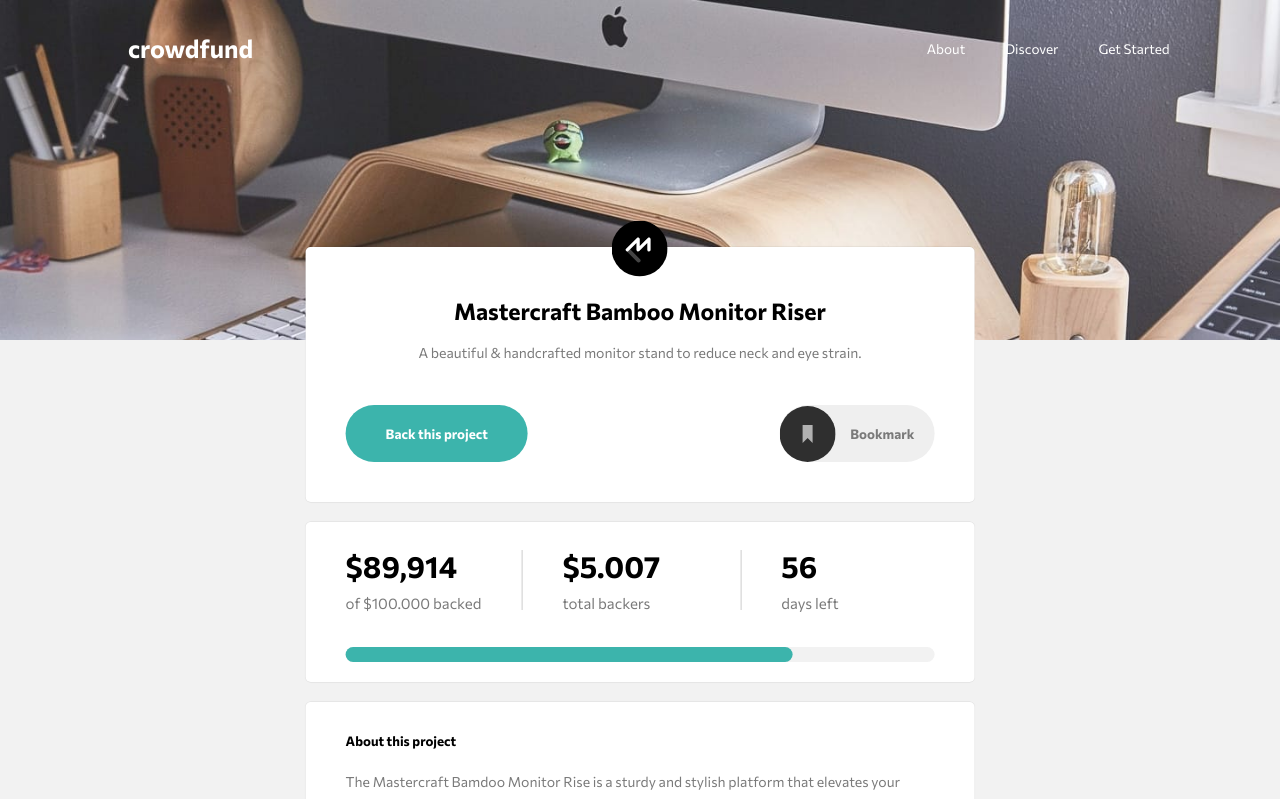
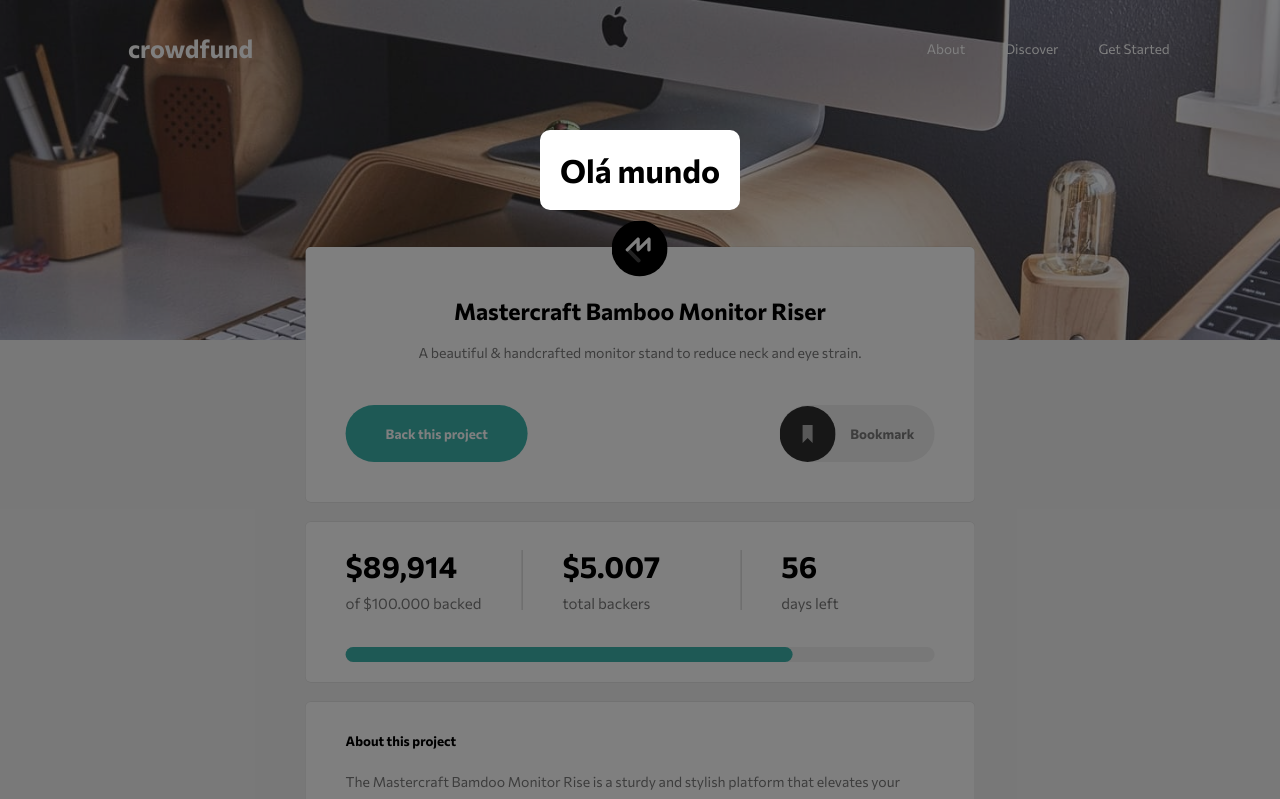
Before and after one commit to AstronautoLunar/crowdfunding-product-page-main-next, a Next.js app: page / in a window 1280 px wide. Shown: the top 799 px of the page. Built offline with nearby package versions, Linux system fonts and the light colour scheme.

Commit message:
Criando a janela

```diff
--- a/src/components/UI/Button/styles.module.scss
+++ b/src/components/UI/Button/styles.module.scss
@@ -21,7 +21,7 @@ button.buttonOn, button.buttonOff {
     }
 }
 
-button.button:hover {
+button.buttonOn:hover {
     background-color: var(--primary-dark-cyan);
 }
 
@@ -31,4 +31,6 @@ button.buttonOn {
 
 button.buttonOff {
     background-color: var(--neutral-dark-gray);
+
+    cursor: default;
 }
--- /dev/null
+++ b/src/components/Window/index.tsx
@@ -0,0 +1,11 @@
+import styles from './styles.module.scss';
+
+export default function Window({ children }) {
+    return (
+        <div id={styles.brightness}>
+            <div id={styles.window}>
+                { children }
+            </div>
+        </div>
+    );
+}
--- /dev/null
+++ b/src/components/Window/styles.module.scss
@@ -0,0 +1,28 @@
+div#brightness {
+    width: 100%;
+    height: 3100px;
+
+    background-color: rgba(0, 0, 0, 0.5);
+
+    position: absolute;
+    top: 50%;
+    left: 50%;
+    transform: translate(-50%, -50%);
+
+    div#window {
+        padding: 20px;
+
+        flex-direction: column;
+
+        background-color: #ffffff;
+
+        border-radius: 10px;
+
+    }
+}
+
+div#brightness, div#window {
+    display: flex;
+    justify-content: center;
+    align-items: center;
+}
--- a/src/components/index.tsx
+++ b/src/components/index.tsx
@@ -1,4 +1,9 @@
 import Header from './Header';
 import Container from './Container';
+import Window from './Window';
 
-export { Header, Container };
+export {
+    Header,
+    Container,
+    Window,
+};
--- /dev/null
+++ b/src/contexts/WindowContext.tsx
@@ -0,0 +1,30 @@
+import {
+    createContext,
+    useState,
+    useContext,
+} from 'react';
+
+const WindowContext = createContext({});
+
+type WindowContextData = {
+    button: boolean;
+    toggleButton: () => void;
+}
+
+export function WindowProvider({ children }) {
+    let [ button, setButton ] = useState(false);
+
+    function toggleButton() {
+        setButton(button = !button);
+    }
+
+    return (
+        <WindowContext.Provider value={{ button, toggleButton } as WindowContextData}>
+            { children }
+        </WindowContext.Provider>
+    );
+}
+
+export function useWindow() {
+    return useContext(WindowContext);
+}
--- a/src/pages/_app.tsx
+++ b/src/pages/_app.tsx
@@ -1,7 +1,14 @@
+import { WindowProvider } from '../contexts/WindowContext';
+
 import "../styles/globals.scss";
 
 function MyApp({ Component, pageProps }) {
-  return <Component {...pageProps} />
+  return (
+    <WindowProvider>
+      <Component {...pageProps}/>
+    </WindowProvider>
+  )
+
 }
 
 export default MyApp
--- a/src/pages/index.tsx
+++ b/src/pages/index.tsx
@@ -1,4 +1,9 @@
-import { Header, Container } from "../components";
+import {
+  Header,
+  Container,
+  Window,
+} from "../components";
+
 import {
   BackgroundImage,
   Panel,
@@ -13,7 +18,7 @@ import {
   SectionBenefit,
 } from "../components/UI";
 
-import styles from "../styles/home.module.scss";
+import styles from "../styles/Home.module.scss";
 
 export default function Home() {
   return (
@@ -80,7 +85,7 @@ export default function Home() {
             title="Bamdoo stand"
             counter="101"
             action={true}
-          >
+            >
             You get an ergonomic stand made of natural bambo. You've helped us launch our promotional campaign, and  you'll be added to a special Backer member list.
           </SectionBenefit>
           <SectionBenefit
@@ -96,11 +101,14 @@ export default function Home() {
             title="Mahogany Special Edition"
             counter="0"
             action={false}
-          >
+            >
             You get two Special Edition Mahogany stands, a Backer T-Shirt a personal thank you. You'll be added to our Backer member list, Shipping is included.
           </SectionBenefit>
         </Panel>
       </Container>
+      <Window>
+        <h1>Olá mundo</h1>
+      </Window>
     </main>
   );
 }
--- a/src/styles/globals.scss
+++ b/src/styles/globals.scss
@@ -7,6 +7,7 @@
 
 body {
     background-color: hsl(0, 0%, 95%);
+
 }
 
 :root {
```
Also changed, not shown: src/styles/Home.module.scss (line endings or trailing spaces).
